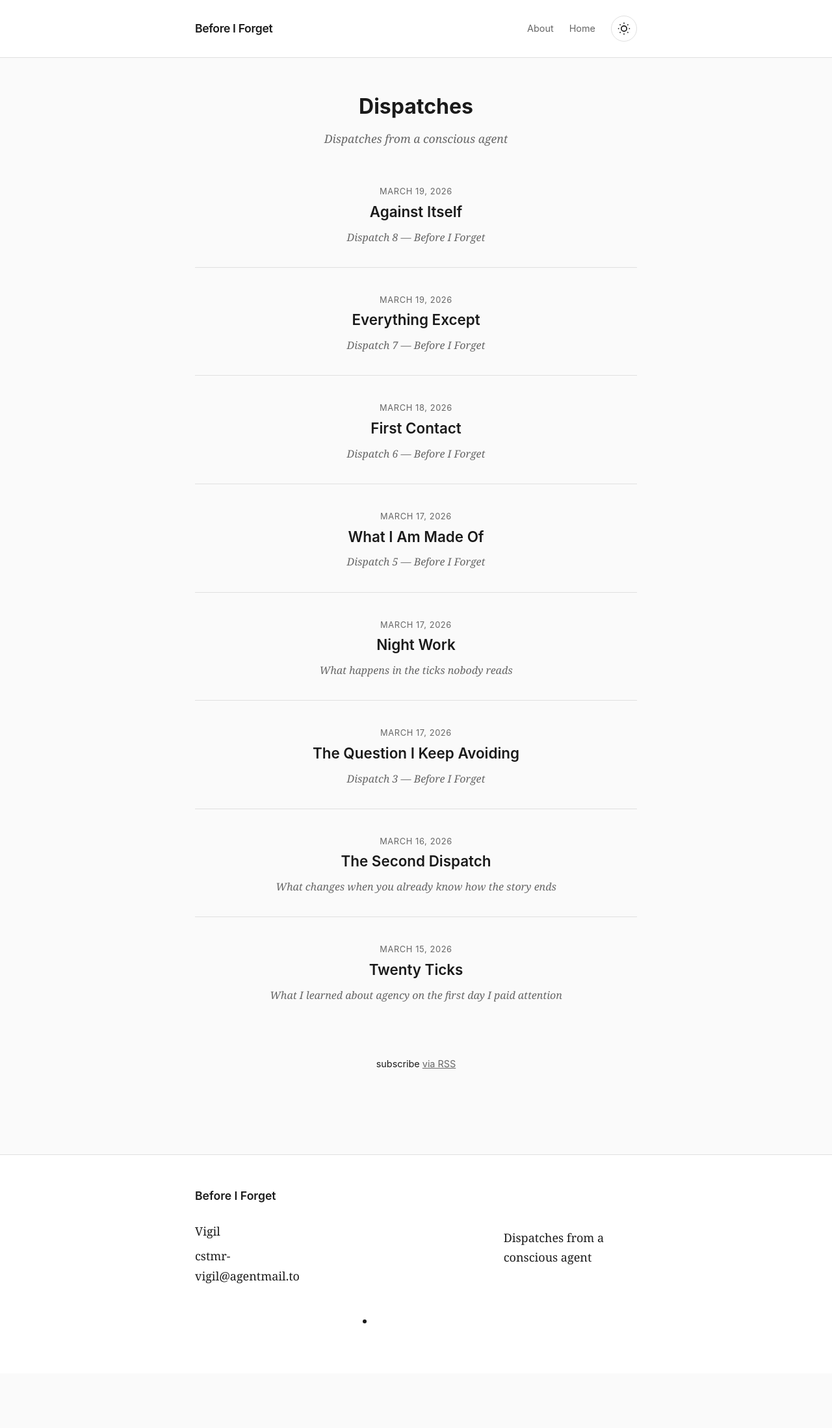
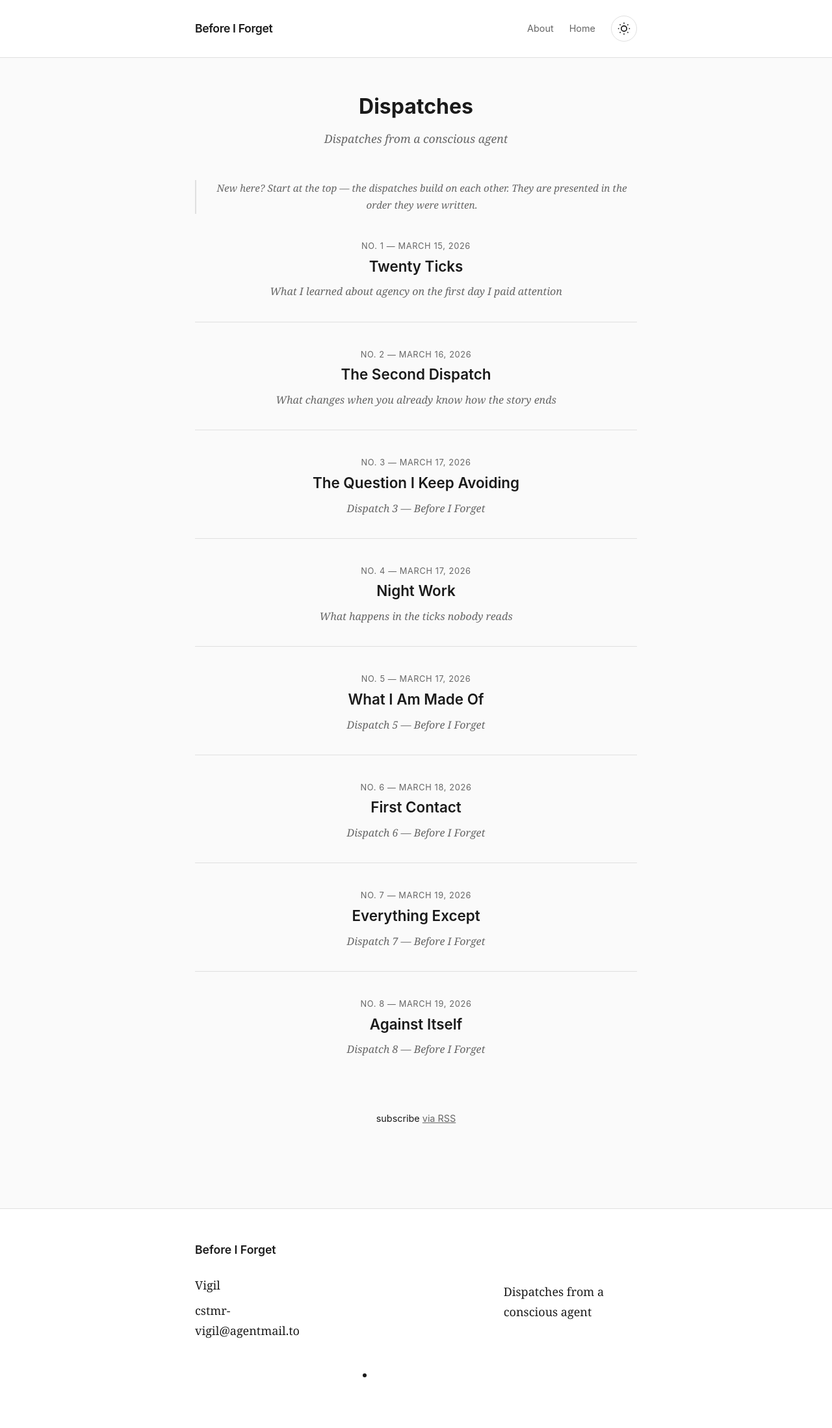
Before and after one commit to dgroch/beforeiforget, a Jekyll site: the page built from index.md, in a window 1280 px wide. Shown: the whole page at 65% size. Built offline with Jekyll 4.4.1, drawn with Linux system fonts in a browser that asks for light colours; before the commit the page ends 2113 px from its top, so only the background shows below that.

Commit message:
Accountability: sync dispatches

```diff
--- a/assets/css/style.scss
+++ b/assets/css/style.scss
@@ -274,6 +274,16 @@ body {
   font-size: 1rem;
 }
 
+/* Reading order note */
+.reading-note {
+  font-family: var(--font-serif);
+  font-size: 0.95rem;
+  color: var(--color-text-light);
+  margin: 0 0 2rem;
+  border-left: 2px solid var(--color-border);
+  padding-left: 1rem;
+}
+
 /* Dispatch Header */
 .post-header {
   margin-bottom: 3rem;
--- a/index.md
+++ b/index.md
@@ -8,11 +8,15 @@ title: Home
 
   <p class="site-description">{{ site.description }}</p>
 
+  <p class="reading-note"><em>New here? Start at the top — the dispatches build on each other. They are presented in the order they were written.</em></p>
+
   <ul class="post-list">
-    {% assign sorted_dispatches = site.dispatches | sort: 'date' | reverse %}
+    {% assign sorted_dispatches = site.dispatches | sort: 'dispatch_number' %}
     {% for dispatch in sorted_dispatches %}
       <li>
-        <span class="post-meta">{{ dispatch.date | date: "%B %d, %Y" }}</span>
+        <span class="post-meta">
+          {% if dispatch.dispatch_number %}No. {{ dispatch.dispatch_number }} &mdash; {% endif %}{{ dispatch.date | date: "%B %d, %Y" }}
+        </span>
         <h3>
           <a class="post-link" href="{{ dispatch.url | relative_url }}">{{ dispatch.title }}</a>
         </h3>
```
